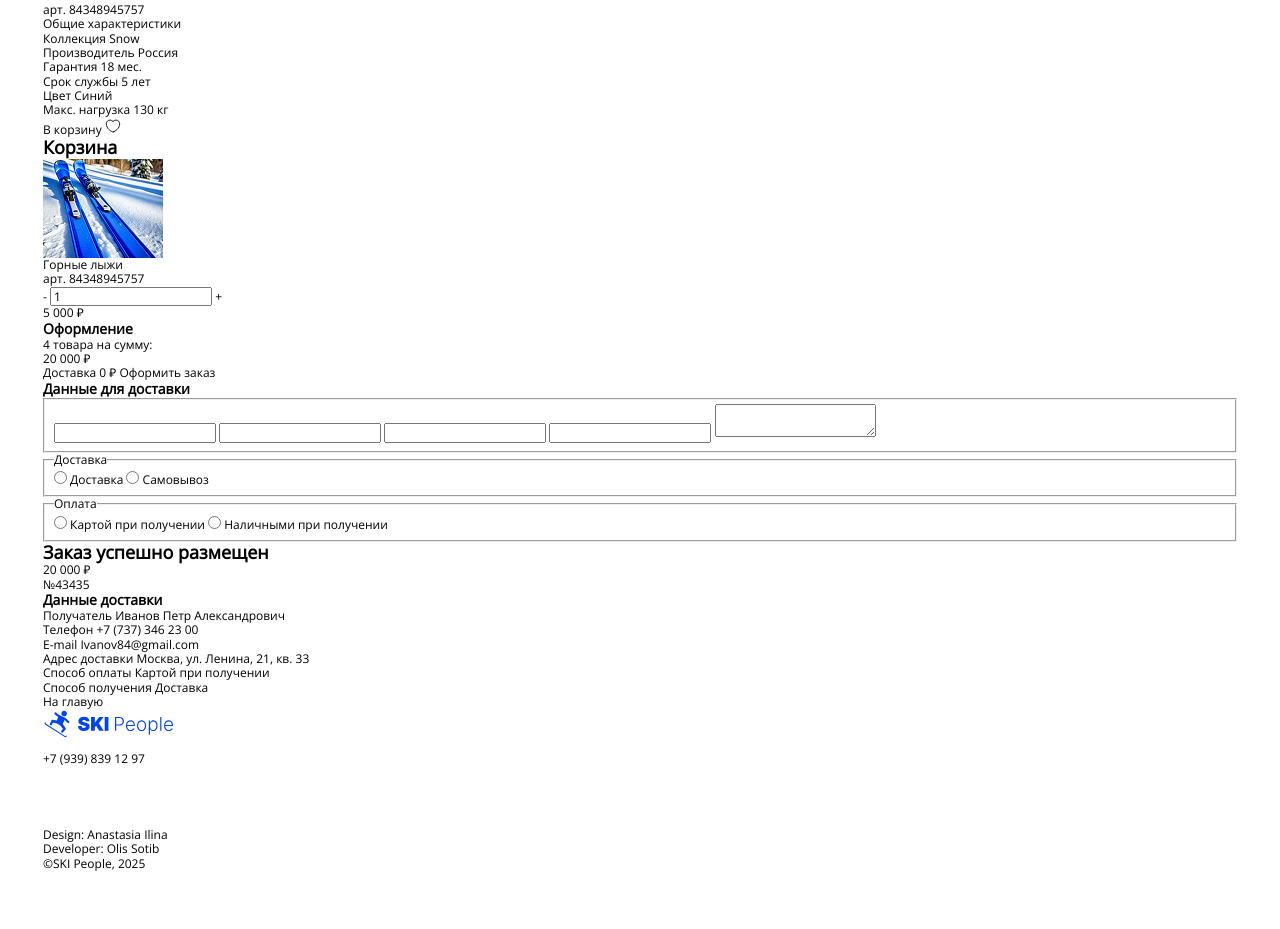
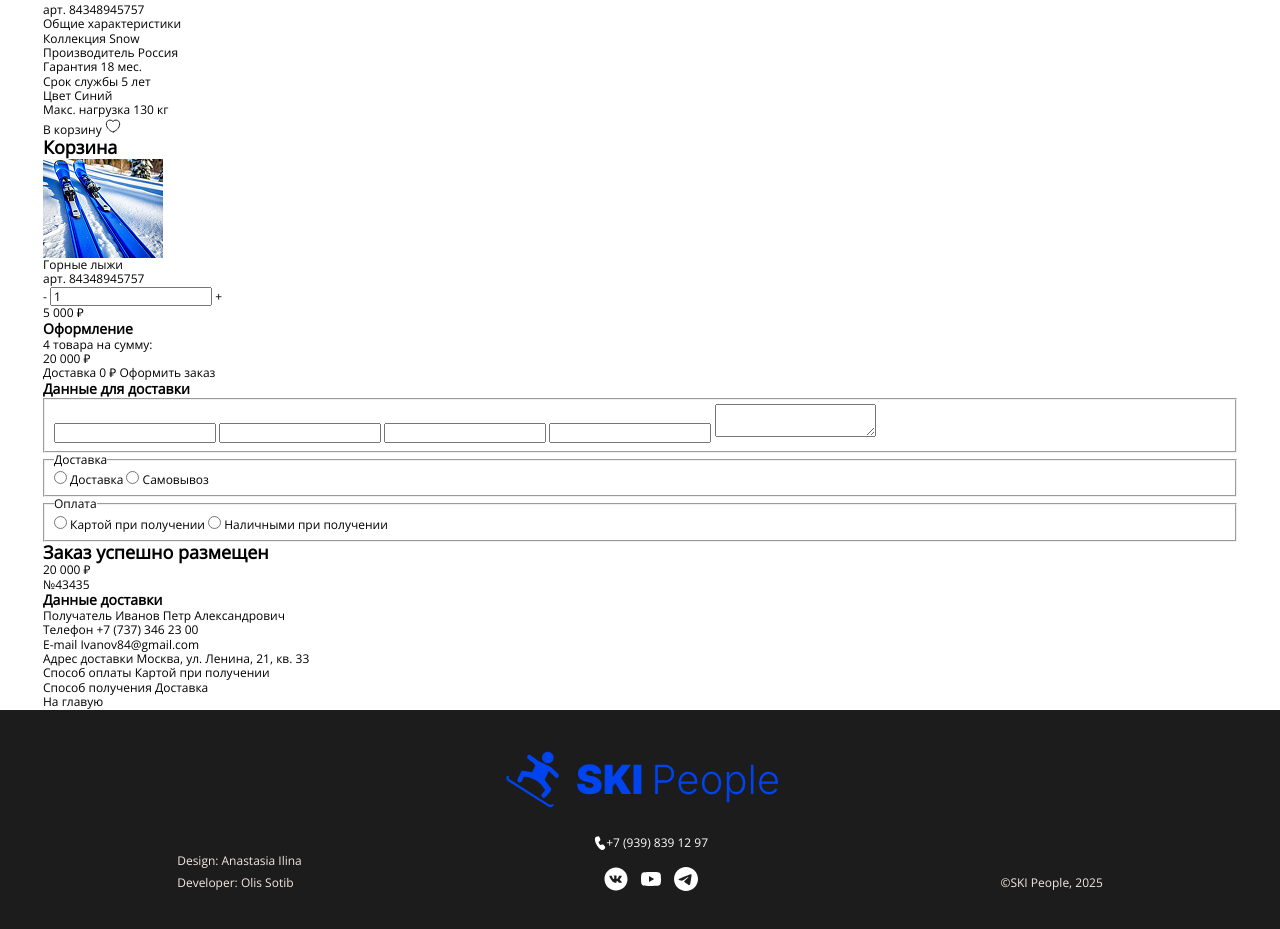
Before and after one commit to olissotib/ski-people, a website built with Vite: page index.html in a window 1280 px wide. Shown: the part 576-1505 px from the top of the page. Before the commit the page ends 1447 px from the top, so only its background shows below. Built offline with nearby package versions, Linux system fonts and the light colour scheme.

Commit message:
Добавляет стили футера

```diff
--- a/index.html
+++ b/index.html
@@ -259,8 +259,12 @@
       </section>
     </main>
     <footer class="footer">
-      <div class="container">
-        <a href="/" class="footer__logo-link"><img src="/img/logo.svg" alt="" class="footer__logo"></a>
+      <div class="footer__container container">
+        <div class="footer__phone-wrapper">
+          <a href="/" class="footer__logo-link">
+            <img src="/img/logo.svg" alt="" class="footer__logo">
+          </a>
+        </div>
         <div class="footer__social">
           <a href="tel:+79398391297" class="footer__social-phone">
             <svg width="12" height="14" viewBox="0 0 12 14" fill="none" xmlns="http://www.w3.org/2000/svg">
--- a/src/style.scss
+++ b/src/style.scss
@@ -1,3 +1,4 @@
 @use "styles/default.scss";
 @use "styles/fonts.scss";
 @use "styles/header.scss";
+@use "styles/footer.scss";
--- /dev/null
+++ b/src/styles/footer.scss
@@ -0,0 +1,77 @@
+.footer {
+  background-color: #1C1C1C;
+  padding: 40px 0;
+}
+
+.footer__container {
+  display: flex;
+  flex-direction: column;
+  flex-wrap: wrap;
+  gap: 24px;
+
+  @media (min-width: 768px) {
+    align-items: flex-end;
+    flex-direction: row;
+    justify-content: space-around;
+  }
+
+  @media (min-width: 1440px) {
+    justify-content: space-between;
+  }
+}
+
+.footer__phone-wrapper {
+  @media (min-width: 768px) {
+    text-align: center;
+    flex-grow: 1;
+    flex-basis: 100%;
+    //justify-items: center;
+  }
+}
+
+.footer__logo-link {
+  display: inline-block;
+
+}
+
+.footer__logo {
+  width: 164px;
+
+  @media (min-width: 768px) {
+    min-width: 275px;
+  }
+}
+
+.footer__social {
+  @media (min-width: 768px) {
+    order: 1;
+    justify-items: center;
+  }
+}
+
+.footer__social-phone {
+  color: #FFFFFF;
+  display: flex;
+  margin-bottom: 16px;
+}
+
+.footer__social-list {
+  display: flex;
+  gap: 13px;
+  align-items: center;
+}
+
+.footer__authors-list {
+  color: #F1E9E4;
+  display: flex;
+  flex-direction: column;
+  gap: 8px;
+}
+
+.footer__copyright {
+  color: #F1E9E4;
+
+  @media (min-width: 768px) {
+    order: 2;
+  }
+}
```
